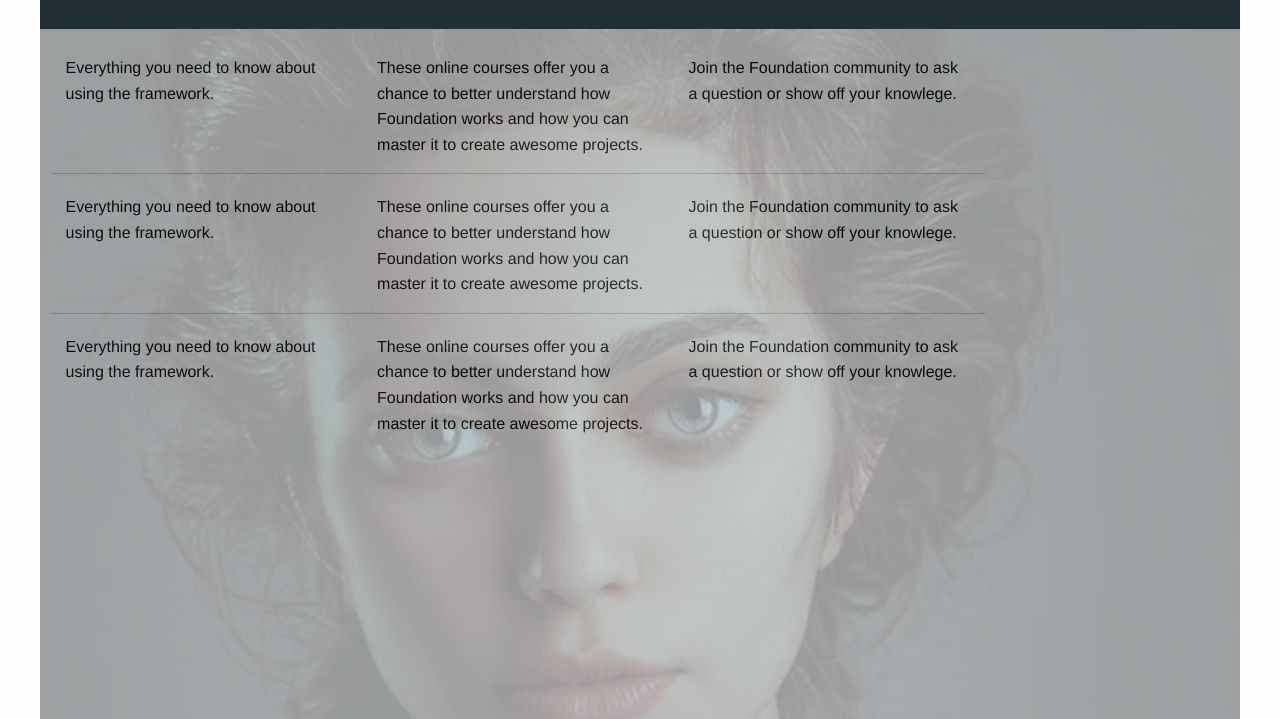
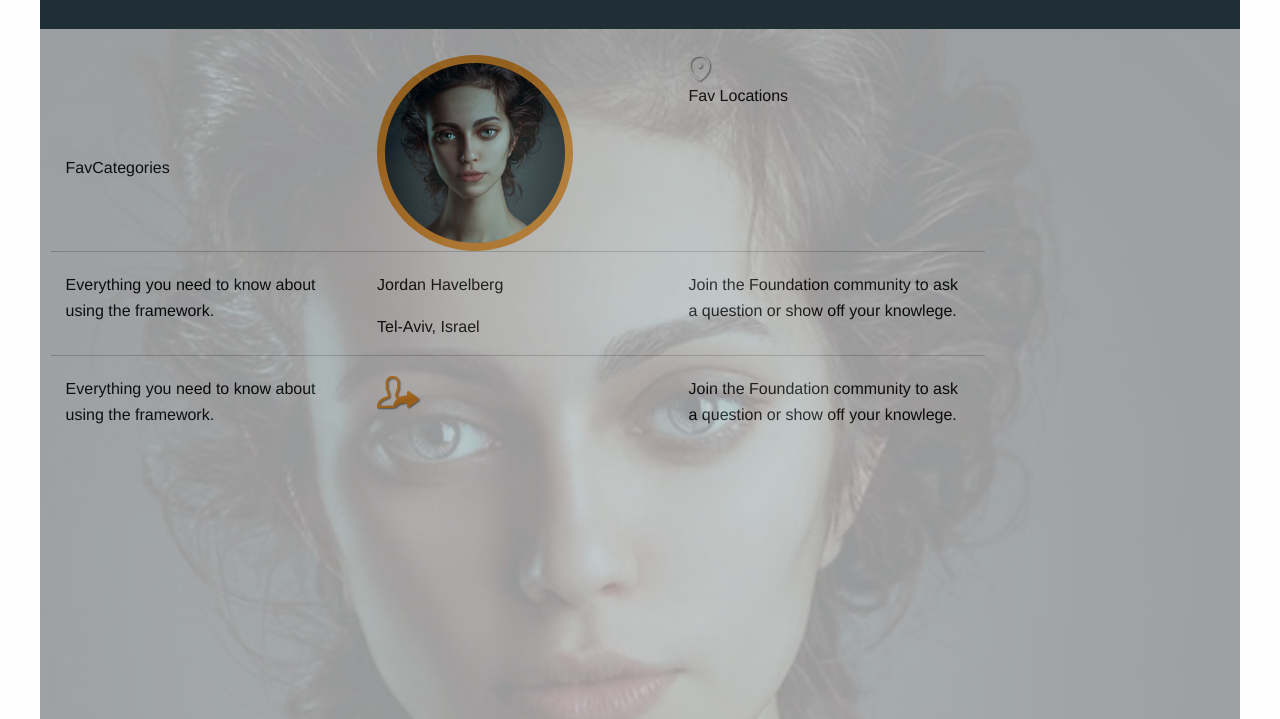
Before and after one commit to Markmwaura/e3jordan, a plain HTML site: page index.html in a window 1280 px wide. Shown: the part 81-800 px from the top of the page. Drawn offline with nearby package versions, Linux system fonts and the light colour scheme; files whose address does not match are found by name.

Commit message:
add category files

```diff
--- a/css/app.css
+++ b/css/app.css
@@ -68,3 +68,8 @@
     padding: 2%;
     padding-right: 15%;
 }
+.favcat{
+    width: 50px;
+    height: 100px;
+    background-image: url(../img/category.png);
+}
--- a/index.html
+++ b/index.html
@@ -12,21 +12,31 @@
         <div class="bodyrow ">
 
             <div class="header row ">
-
                 <div class="large-12">
                     <div class="headertitle callout">
                         <p>Jordan</p>
                     </div>
                 </div>
-
             </div>
             <div class=" row">
                 <div class="middle row">
                     <div class="large-4 medium-4 columns">
+                        <img src="img/category.png"  class="favcat" />
+                        <p>FavCategories</p>
+                    </div>
+                    <div class="large-4 medium-4 columns">
+                        <img src="img/img.png"  />
+                    </div>
+                    <div class="large-4 medium-4 columns">
+                        <img src="img/favlocations.png"  />
+                        <p>Fav Locations</p>
+                    </div><br><hr>
+                    <div class="large-4 medium-4 columns">
                         <p>Everything you need to know about using the framework.</p>
                     </div>
                     <div class="large-4 medium-4 columns">
-                        <p>These online courses offer you a chance to better understand how Foundation works and how you can master it to create awesome projects.</p>
+                        <p>Jordan Havelberg</p>
+                        <p>Tel-Aviv, Israel</p>
                     </div>
                     <div class="large-4 medium-4 columns">
                         <p>Join the Foundation community to ask a question or show off your knowlege.</p>
@@ -35,16 +45,9 @@
                         <p>Everything you need to know about using the framework.</p>
                     </div>
                     <div class="large-4 medium-4 columns">
-                        <p>These online courses offer you a chance to better understand how Foundation works and how you can master it to create awesome projects.</p>
-                    </div>
-                    <div class="large-4 medium-4 columns">
-                        <p>Join the Foundation community to ask a question or show off your knowlege.</p>
-                    </div><br><hr>
-                    <div class="large-4 medium-4 columns">
-                        <p>Everything you need to know about using the framework.</p>
-                    </div>
-                    <div class="large-4 medium-4 columns">
-                        <p>These online courses offer you a chance to better understand how Foundation works and how you can master it to create awesome projects.</p>
+                        <div class="followdiv">
+                            <img src="img/follow.png" />
+                        </div>
                     </div>
                     <div class="large-4 medium-4 columns">
                         <p>Join the Foundation community to ask a question or show off your knowlege.</p>
```
Also changed, not shown: img/category.png (renamed from img/favcategories.png).
